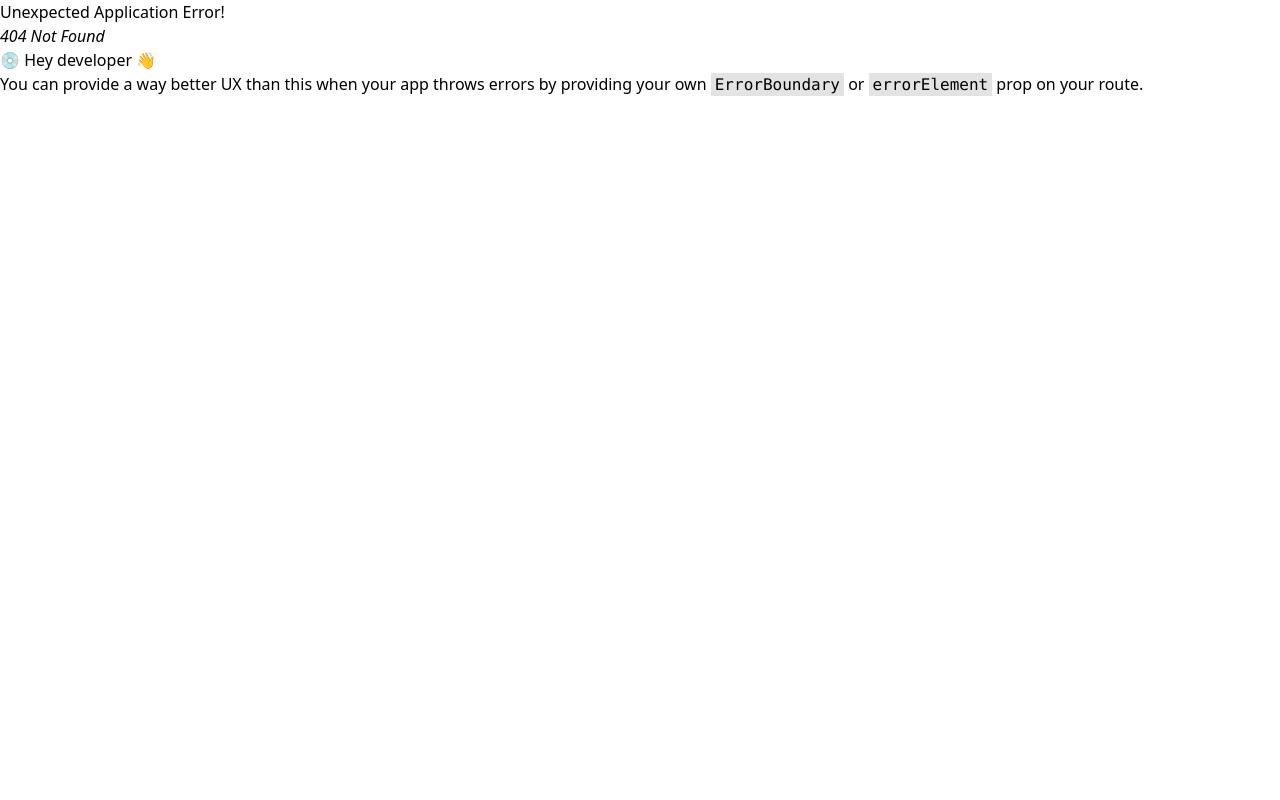
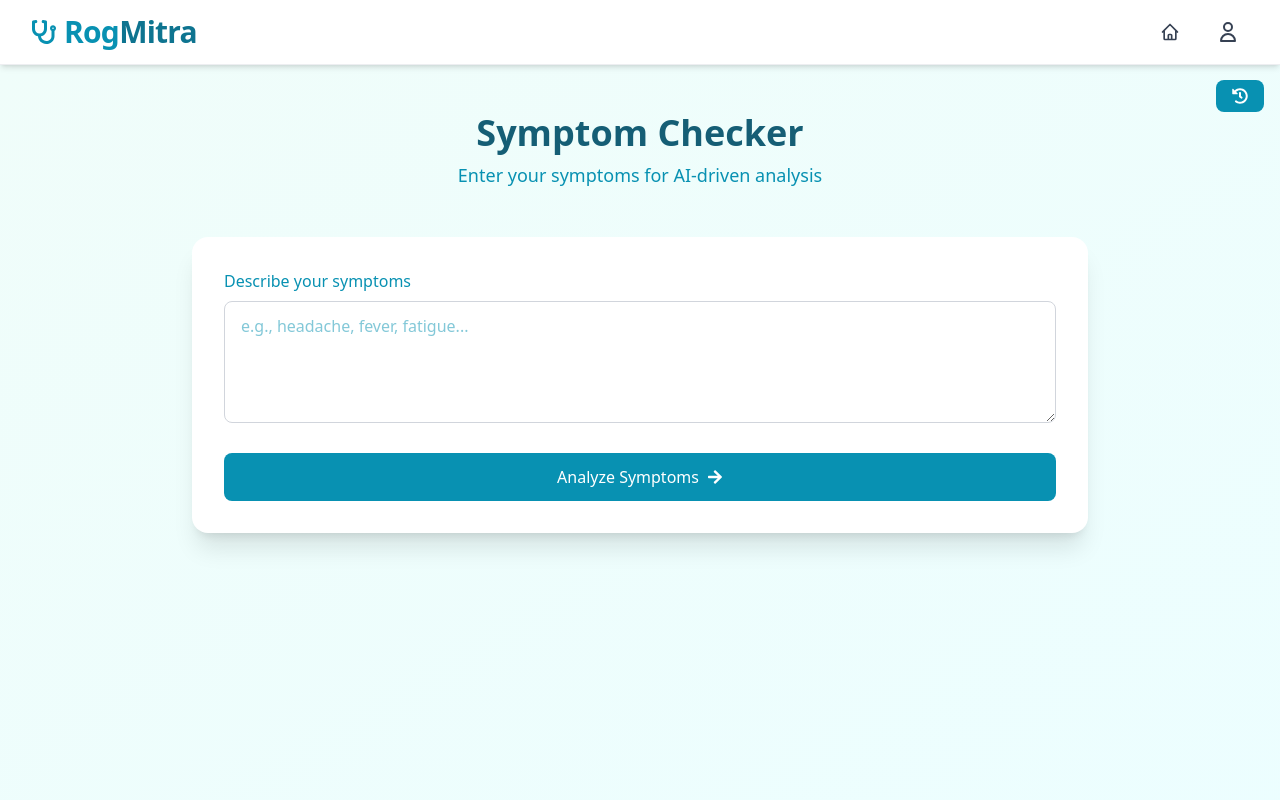
Before and after one commit to parthmahaa/RogMitra, a React (Vite) app in the folder frontend/: page /appointment in a window 1280 px wide. Before the commit this address had no page. Shown: the top 800 px of the page. Built offline with nearby package versions, Linux system fonts and the light colour scheme.

Commit message:
feature one

```diff
--- a/frontend/src/Components/Navbar/Navbar.jsx
+++ b/frontend/src/Components/Navbar/Navbar.jsx
@@ -1,6 +1,7 @@
 import React, { useState } from 'react';
 import { Link, useLocation, useNavigate } from 'react-router-dom';
 import '../../Styles/Navbar.css';
+import { FaStethoscope } from 'react-icons/fa';
 
 const Navbar = () => {
   const [mobileMenuOpen, setMobileMenuOpen] = useState(false);
@@ -21,6 +22,7 @@ const Navbar = () => {
               to="/"
               className="group flex items-center space-x-2 focus:outline-none animate-logo"
             >
+              <FaStethoscope className="text-[#0891b2] text-2xl mr-2" />
               <span className="text-3xl font-extrabold tracking-tight">
                 <span className="text-[#0891b2] group-hover:text-[#0e7490] transition-colors duration-300">Rog</span>
                 <span className="text-[#0e7490] group-hover:text-[#155e75] transition-colors duration-300">Mitra</span>
--- /dev/null
+++ b/frontend/src/Pages/Appointment.jsx
@@ -0,0 +1,159 @@
+// Update src/Pages/Appointment.jsx
+import React, { useState } from 'react';
+import { motion } from 'framer-motion';
+import { FaHistory, FaDownload, FaArrowRight } from 'react-icons/fa';
+import { Link } from 'react-router-dom';
+
+const Appointment = () => {
+  const [symptoms, setSymptoms] = useState('');
+  const [output, setOutput] = useState(null);
+  const [showHistory, setShowHistory] = useState(false);
+
+  // Simulated history data
+  const mockHistory = [
+    {
+      date: 'August 23, 2025',
+      symptoms: 'Headache, fatigue',
+      diagnosis: 'Possible migraine',
+      recommendations: 'Rest, hydrate, consult doctor if persists'
+    },
+    {
+      date: 'August 20, 2025',
+      symptoms: 'Cough, sore throat',
+      diagnosis: 'Common cold',
+      recommendations: 'Warm fluids, rest'
+    }
+  ];
+
+  const handleSubmit = (e) => {
+    e.preventDefault();
+    setOutput({
+      diagnosis: 'Possible condition based on symptoms',
+      recommendations: 'Sample recommendations: Rest, medication, etc.',
+      report: 'Detailed report content here...'
+    });
+  };
+
+  const handleDownload = () => {
+    if (!output) return;
+    const blob = new Blob([output.report], { type: 'text/plain' });
+    const url = URL.createObjectURL(blob);
+    const a = document.createElement('a');
+    a.href = url;
+    a.download = 'health_report.txt';
+    a.click();
+    URL.revokeObjectURL(url);
+  };
+
+  return (
+    <div className="min-h-screen bg-gradient-to-br from-[#f0fdfa] to-[#ecfeff] py-12 px-4 relative">
+      {/* History Button with Dropdown */}
+      <div className="fixed top-20 right-4 z-50">
+        <button
+          onClick={() => setShowHistory(!showHistory)}
+          className="flex items-center bg-[#0891b2] hover:bg-[#0e7490] text-white py-2 px-4 rounded-lg font-medium transition-all hover:shadow-lg"
+        >
+          <FaHistory className="" />
+        </button>
+        {showHistory && (
+          <motion.div
+            initial={{ opacity: 0, y: -10 }}
+            animate={{ opacity: 1, y: 0 }}
+            exit={{ opacity: 0, y: -10 }}
+            className="absolute top-full right-0 mt-2 w-80 bg-white rounded-lg shadow-lg p-4 z-50"
+          >
+            <h2 className="text-xl font-bold text-[#155e75] mb-2">History</h2>
+            <div className="space-y-2 max-h-60 overflow-y-auto">
+              {mockHistory.map((item, index) => (
+                <div key={index} className="border-b border-gray-200 pb-2 last:border-0">
+                  <h3 className="font-semibold text-[#0891b2]">{item.date}</h3>
+                  <p className="text-gray-700 text-sm"><strong>Symptoms:</strong> {item.symptoms}</p>
+                  <p className="text-gray-700 text-sm"><strong>Diagnosis:</strong> {item.diagnosis}</p>
+                  <p className="text-gray-700 text-sm"><strong>Recommendations:</strong> {item.recommendations}</p>
+                </div>
+              ))}
+              {mockHistory.length === 0 && (
+                <p className="text-gray-600 text-center text-sm">No history available yet.</p>
+              )}
+            </div>
+          </motion.div>
+        )}
+      </div>
+
+      {/* Main Content */}
+      <div className="max-w-4xl mx-auto relative z-10">
+        <motion.div
+          initial={{ opacity: 0, y: -20 }}
+          animate={{ opacity: 1, y: 0 }}
+          className="text-center mb-12"
+        >
+          <h1 className="text-4xl font-bold text-[#155e75] mb-2">
+            Symptom Checker
+          </h1>
+          <p className="text-[#0891b2] text-lg">
+            Enter your symptoms for AI-driven analysis
+          </p>
+        </motion.div>
+
+        <motion.div
+          initial={{ opacity: 0 }}
+          animate={{ opacity: 1 }}
+          className="bg-white rounded-2xl shadow-xl p-8 mb-8"
+        >
+          <form onSubmit={handleSubmit} className="space-y-6">
+            <div>
+              <label className="block text-[#0891b2] font-medium mb-2">
+                Describe your symptoms
+              </label>
+              <textarea
+                value={symptoms}
+                onChange={(e) => setSymptoms(e.target.value)}
+                placeholder="e.g., headache, fever, fatigue..."
+                className="w-full px-4 py-3 rounded-lg border border-gray-300 focus:outline-none focus:ring-2 focus:ring-[#0891b2] text-base bg-white text-gray-700 placeholder-[#0891b2]/50 transition-all"
+                rows={4}
+              />
+            </div>
+            <button
+              type="submit"
+              className="w-full flex items-center justify-center bg-[#0891b2] hover:bg-[#0e7490] text-white py-3 px-4 rounded-lg font-medium transition-all hover:shadow-lg"
+            >
+              Analyze Symptoms <FaArrowRight className="ml-2" />
+            </button>
+          </form>
+        </motion.div>
+
+        {output && (
+          <motion.div
+            initial={{ opacity: 0, y: 20 }}
+            animate={{ opacity: 1, y: 0 }}
+            className="bg-white rounded-2xl shadow-xl p-8 mb-8"
+          >
+            <h2 className="text-2xl font-bold text-[#155e75] mb-4">
+              Analysis Results
+            </h2>
+            <div className="space-y-4">
+              <div>
+                <h3 className="text-lg font-semibold text-[#0891b2]">Possible Diagnosis</h3>
+                <p className="text-gray-700">{output.diagnosis}</p>
+              </div>
+              <div>
+                <h3 className="text-lg font-semibold text-[#0891b2]">Recommendations</h3>
+                <p className="text-gray-700">{output.recommendations}</p>
+              </div>
+            </div>
+            <button
+              onClick={handleDownload}
+              className="mt-6 flex items-center justify-center bg-[#0891b2] hover:bg-[#0e7490] text-white py-3 px-4 rounded-lg font-medium transition-all hover:shadow-lg w-full md:w-auto"
+            >
+              Download Report <FaDownload className="ml-2" />
+            </button>
+          </motion.div>
+        )}
+
+
+      </div>
+    </div>
+  );
+};
+
+export default Appointment;
--- a/frontend/src/Pages/Home.jsx
+++ b/frontend/src/Pages/Home.jsx
@@ -43,7 +43,7 @@ const Home = () => {
             </div>
             {/* Trust Indicators */}
             <div className="mt-12 flex flex-col sm:flex-row items-center gap-6 justify-center md:justify-start">
-              <div className="flex items-center">
+              {/* <div className="flex items-center">
                 <div className="flex -space-x-2">
                   {[1, 2, 3, 4].map((item) => (
                     <img
@@ -57,7 +57,7 @@ const Home = () => {
                 <span className="ml-3 text-sm text-gray-600">
                   Trusted by <span className="font-semibold">50,000+</span> users
                 </span>
-              </div>
+              </div> */}
               <div className="flex items-center">
                 <div className="flex items-center justify-center w-10 h-10 bg-[#ecfeff] rounded-full">
                   <svg className="w-5 h-5 text-[#0891b2]" fill="none" stroke="currentColor" viewBox="0 0 24 24">
@@ -80,14 +80,14 @@ const Home = () => {
                   </svg>
                 </div>
                 {/* Floating Stats Cards */}
-                <div className="absolute -bottom-8 -left-8 bg-white p-4 rounded-lg shadow-md border border-gray-100 w-36 animate-float">
+                {/* <div className="absolute -bottom-8 -left-8 bg-white p-4 rounded-lg shadow-md border border-gray-100 w-36 animate-float">
                   <div className="text-xs text-gray-500">Daily Checkups</div>
                   <div className="text-xl font-bold text-[#0891b2]">2,500+</div>
-                </div>
-                <div className="absolute -top-8 -right-8 bg-[#0891b2] p-3 rounded-lg shadow-md text-white w-32 animate-float-delayed">
+                </div> */}
+                {/* <div className="absolute -top-8 -right-8 bg-[#0891b2] p-3 rounded-lg shadow-md text-white w-32 animate-float-delayed">
                   <div className="text-xs">Verified</div>
                   <div className="text-sm font-semibold">Doctors</div>
-                </div>
+                </div> */}
               </div>
               {/* Decorative Elements */}
               <div className="absolute -bottom-12 -left-12 w-48 h-48 rounded-full bg-[#a5f3fc] opacity-20 -z-10"></div>
--- a/frontend/src/main.jsx
+++ b/frontend/src/main.jsx
@@ -1,3 +1,4 @@
+// Update src/main.jsx to include the new route
 import { createRoot } from 'react-dom/client';
 import './index.css';
 import {
@@ -11,6 +12,7 @@ import React from 'react';
 import Login from './Pages/Login.jsx';
 import Signup from './Pages/Signup.jsx';
 import Home from './Pages/Home.jsx';
+import Appointment from './Pages/Appointment.jsx'; // Add this import
 import { AnimatePresence } from 'framer-motion';
 
 const router = createBrowserRouter(
@@ -19,6 +21,7 @@ const router = createBrowserRouter(
       <Route path='/login' element={<Login />} />
       <Route path='/signup' element={<Signup />} />
       <Route path='/' element={<Home />} />
+      <Route path='/appointment' element={<Appointment />} /> {/* Add this route */}
     </Route>
   )
 );
```
